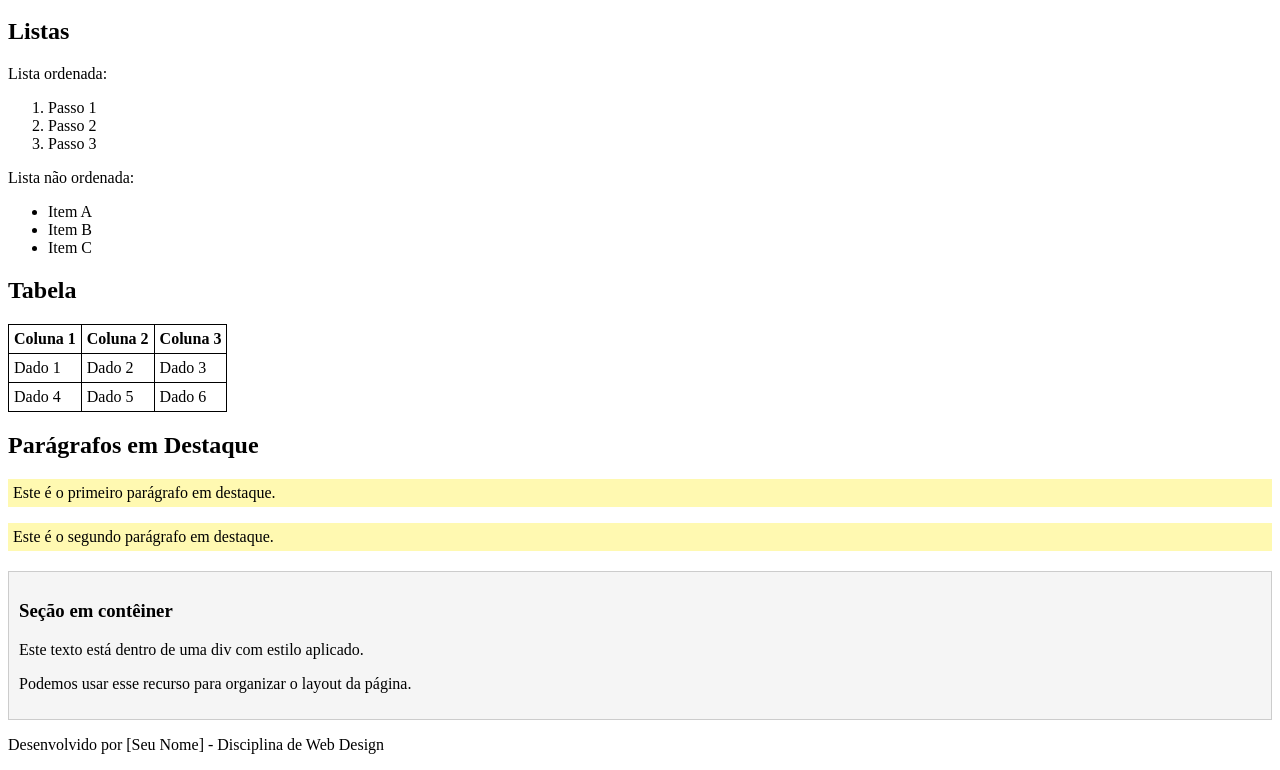
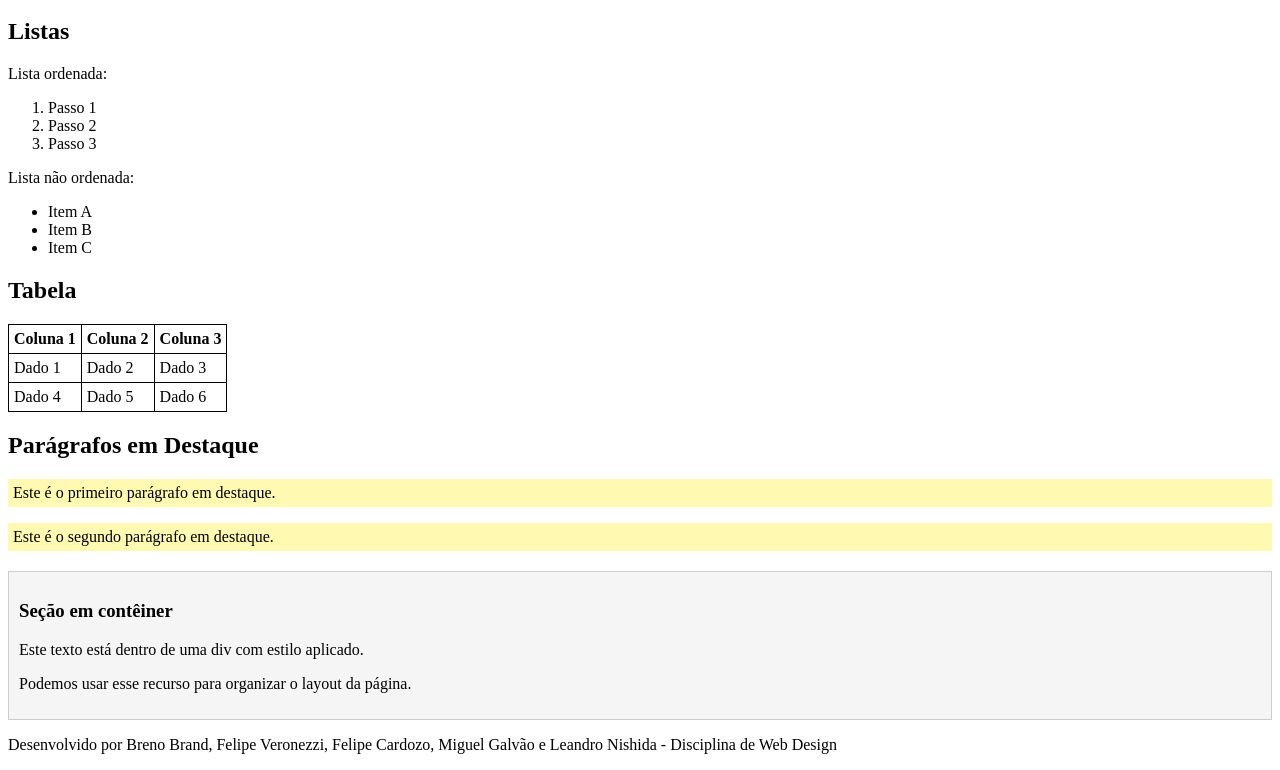
Before and after one commit to brenobrand/webdesign-breno, a plain HTML site: page index.html in a window 1280 px wide. Shown: the part 1934-2704 px from the top of the page. Drawn offline with Linux system fonts and the light colour scheme.

Commit message:
colocamos o nome dos integrantes do grupo no rodapé

```diff
--- a/index.html
+++ b/index.html
@@ -144,7 +144,7 @@
 
     <!-- Rodapé -->
     <footer>
-        <p>Desenvolvido por [Seu Nome] - Disciplina de Web Design</p>
+        <p>Desenvolvido por Breno Brand, Felipe Veronezzi, Felipe Cardozo, Miguel Galvão e Leandro Nishida - Disciplina de Web Design</p>
     </footer>
 
 </body>
```
